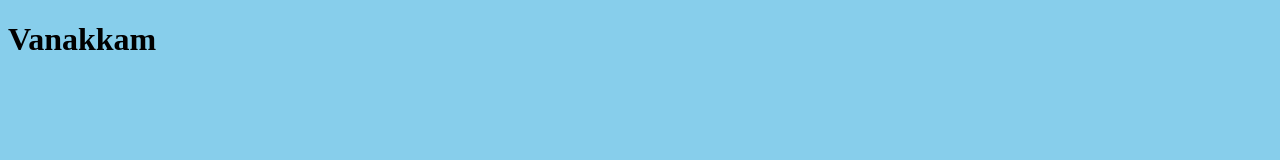
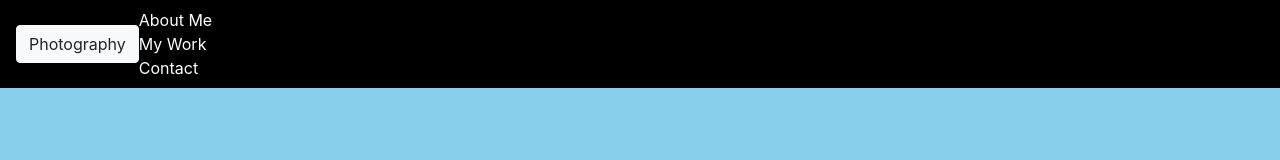
Before and after one commit to IamRash-7/Photography-VanillaJS, a website: page index.html in a window 1280 px wide. Drawn offline with nearby package versions, Linux system fonts and the light colour scheme.

Commit message:
header added

```diff
--- a/index.html
+++ b/index.html
@@ -1,10 +1,25 @@
 <!DOCTYPE html>
 <html>
 <head>
+	<link rel="stylesheet" href="node_modules/bootstrap/dist/css/bootstrap.min.css">
+
+	<link rel="stylesheet" href="styles.css">
+
 	<title>Practice1</title>
-	<link rel="stylesheet" href="styles.css">
 </head>
 <body>
-	<h1>Vanakkam</h1>
+	<nav class="navbar navbar-dark">
+
+		<a type="button" class="btn btn-light" href="index.html">Photography</a>
+
+		<ul class="navbar-nav mr-auto">
+			<li class="nav-item"> About Me </li>
+			<li class="nav-item"> My Work </li>
+			<li class="nav-item"> Contact</li>
+		</ul>
+
+	</nav>
+
+	<script src="node_modules/bootstrap/dist/js/bootstrap.min.js"></script>
 </body>
 </html>
--- a/styles.css
+++ b/styles.css
@@ -1,3 +1,12 @@
 body{
 	background-color: skyblue;
+	color: white;
 }
+
+nav{
+	background-color: black;
+}
+
+ul li{
+	display: inline;
+}
```
Also changed, not shown: package.json (added, +22 -0 lines), 2 other files.
